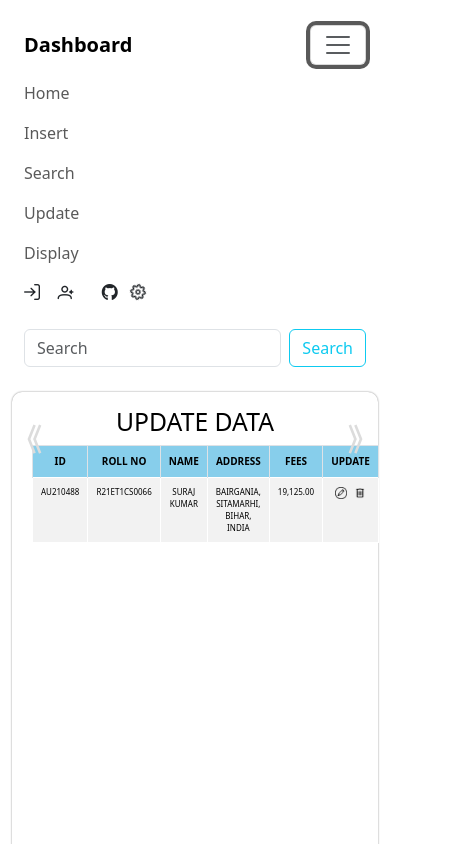
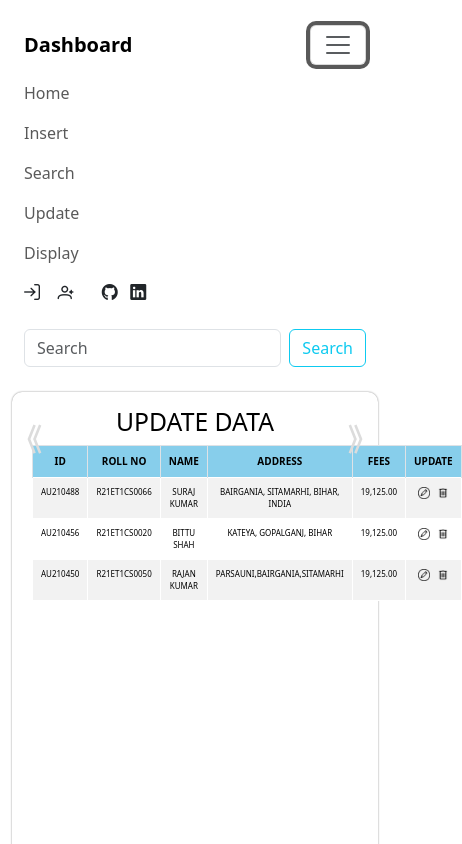
Before and after one commit to suraj-raj01/DashBoard-React-, a React (Vite) app: page /update in a window 390 px wide. Both pictures are taken after a click on the button 338 px from the left and 45 px from the top of the page. Shown: the top 844 px of the page, 462 px wide, since content can reach past the window. Built offline with nearby package versions, Linux system fonts and the light colour scheme; data requests are answered from the project's data file.

Commit message:
Dashboard

```diff
--- a/db.json
+++ b/db.json
@@ -6,6 +6,20 @@
       "name": "SURAJ KUMAR",
       "city": "BAIRGANIA, SITAMARHI, BIHAR, INDIA",
       "fees": "19,125.00"
+    },
+    {
+      "id": "AU210456",
+      "rollno": "R21ET1CS0020",
+      "name": "BITTU SHAH",
+      "city": "KATEYA, GOPALGANJ, BIHAR",
+      "fees": "19,125.00"
+    },
+    {
+      "id": "AU210450",
+      "rollno": "R21ET1CS0050",
+      "name": "RAJAN KUMAR",
+      "city": "PARSAUNI,BAIRGANIA,SITAMARHI",
+      "fees": "19,125.00"
     }
   ]
 }
--- a/src/Components/Layout.jsx
+++ b/src/Components/Layout.jsx
@@ -115,7 +115,7 @@ const Layout = () => {
                             &nbsp;&nbsp;&nbsp;&nbsp;&nbsp;&nbsp;&nbsp;
                             <Nav.Link as={Link} target="_blank" to="https://github.com/suraj-raj01/DashBoard-React-.git"><i className="pi pi-github"></i></Nav.Link>
                             &nbsp;&nbsp;&nbsp;
-                            <Nav.Link as={Link} to="/"><i className="pi pi-cog pi-spin"></i></Nav.Link>
+                            <Nav.Link as={Link} target="_blank" to="https://www.linkedin.com/in/suraj-kumar-1965b0296/"><i className="pi pi-linkedin"></i></Nav.Link>
                             </div>
                             &nbsp;&nbsp;&nbsp;
                             <Form className="d-flex">
--- a/src/style.css
+++ b/src/style.css
@@ -81,6 +81,19 @@ body{
     text-shadow: 0px 0px 15px gainsboro;
     color: gray;
 }
+@media (max-width:769px)
+{
+    #table td{
+        font-size: 12px;
+    }
+    #table th{
+        font-size: 14px;
+    }
+    #table td img{
+        height: 15px;
+        width: 15px;
+    }
+}
 @media (max-width:430px)
 {
     #table td{
@@ -94,7 +107,32 @@ body{
         width: 12px;
     }
 }
-
+@media (max-width:376px)
+{
+    #table td{
+        font-size: 6px;
+    }
+    #table th{
+        font-size: 8px;
+    }
+    #table td img{
+        height: 10px;
+        width: 10px;
+    }
+}
+@media (max-width:321px)
+{
+    #table td{
+        font-size: 6px;
+    }
+    #table th{
+        font-size: 6px;
+    }
+    #table td img{
+        height: 8px;
+        width: 8px;
+    }
+}
 #navbar{
     display: none;
 }
```
